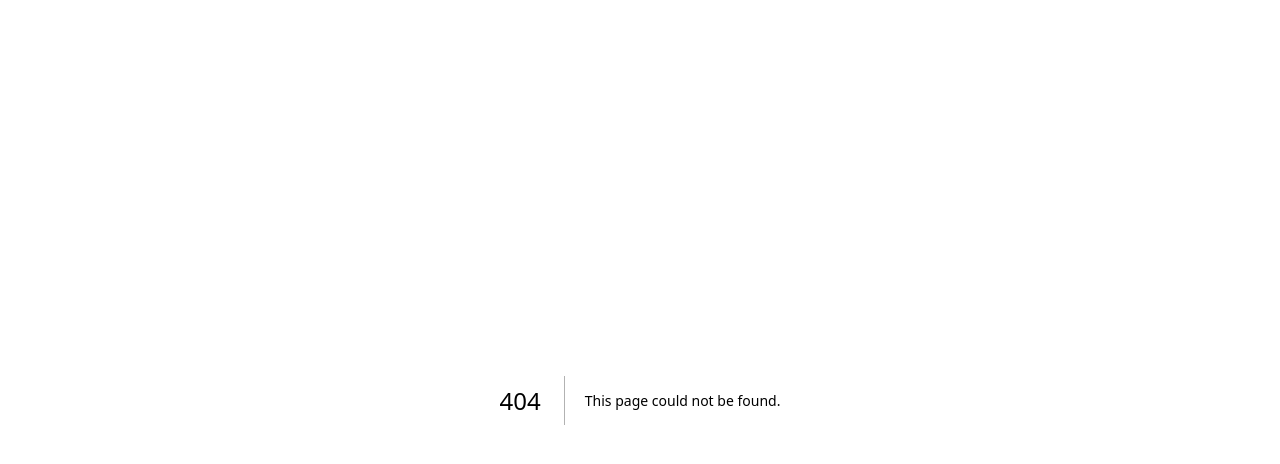
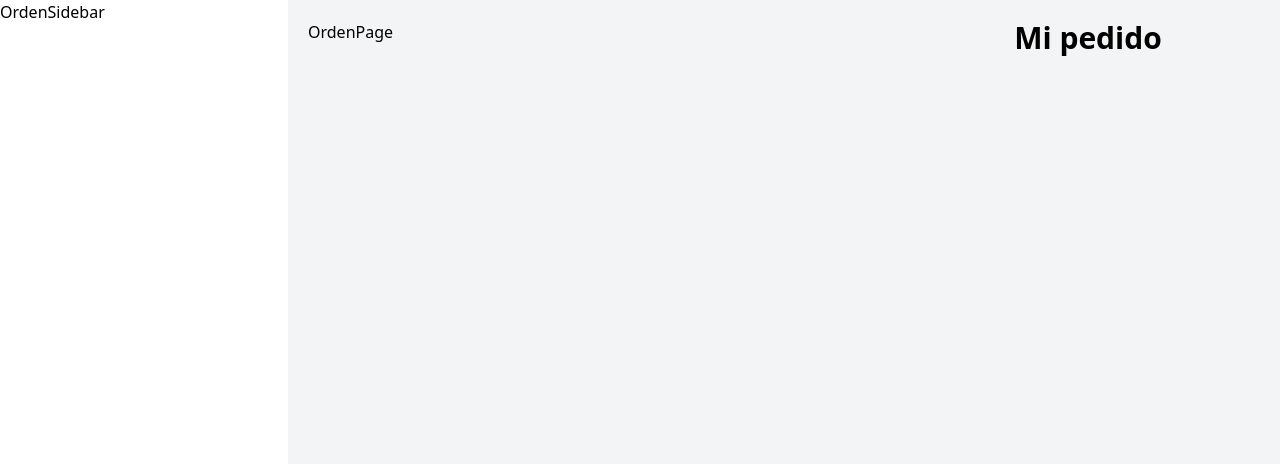
Before and after one commit to arielhurtado388/Quiosco, a Next.js app: page /orden in a window 1280 px wide. Before the commit this address had no page. Shown: the top 464 px of the page. Built offline with nearby package versions, Linux system fonts and the light colour scheme.

Commit message:
Contenedores principales

```diff
--- a/app/layout.tsx
+++ b/app/layout.tsx
@@ -24,9 +24,9 @@
   children: React.ReactNode;
 }>) {
   return (
-    <html lang="en">
+    <html lang="es">
       <body
-        className={`${geistSans.variable} ${geistMono.variable} antialiased`}
+        className={`${geistSans.variable} ${geistMono.variable} antialiased bg-gray-100`}
       >
         {children}
       </body>
--- /dev/null
+++ b/app/orden/layout.tsx
@@ -0,0 +1,20 @@
+import OrdenResumen from "@/components/orden/OrdenResumen";
+import OrdenSidebar from "@/components/orden/OrdenSidebar";
+
+export default function RootLayout({
+  children,
+}: Readonly<{
+  children: React.ReactNode;
+}>) {
+  return (
+    <>
+      <div className="md:flex ">
+        <OrdenSidebar />
+        <main className="md:flex-1 md:h-screen md:overflow-y-scroll p-5">
+          {children}
+        </main>
+        <OrdenResumen />
+      </div>
+    </>
+  );
+}
--- /dev/null
+++ b/app/orden/page.tsx
@@ -0,0 +1,3 @@
+export default function OrdenPage() {
+  return <div>OrdenPage</div>;
+}
--- /dev/null
+++ b/app/productos/crear/page.tsx
@@ -0,0 +1,3 @@
+export default function CrearPage() {
+  return <div>CrearPage</div>;
+}
--- /dev/null
+++ b/app/productos/page.tsx
@@ -0,0 +1,3 @@
+export default function ProductosPage() {
+  return <h1>ProductoPage</h1>;
+}
--- /dev/null
+++ b/components/orden/OrdenResumen.tsx
@@ -0,0 +1,7 @@
+export default function OrdenResumen() {
+  return (
+    <aside className="lg:h-screen lg:overflow-y-scroll md:w-64 lg:w-96 p-5">
+      <h1 className="text-3xl text-center font-black">Mi pedido</h1>
+    </aside>
+  );
+}
--- /dev/null
+++ b/components/orden/OrdenSidebar.tsx
@@ -0,0 +1,3 @@
+export default function OrdenSidebar() {
+  return <aside className="md:w-72 md:h-screen bg-white">OrdenSidebar</aside>;
+}
```
